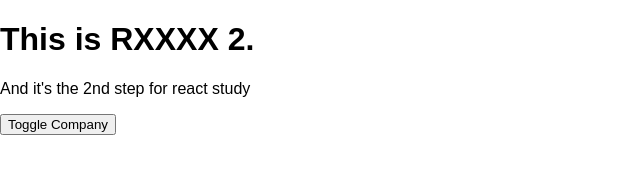
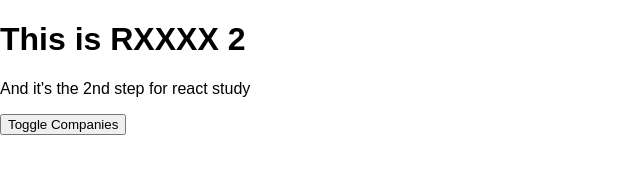
Before and after one commit to sherry0738/pro2, a React app: page / in a window 1280 px wide. Shown: the top 185 px of the page, without its empty margins (0-640 px from the left). Built offline with nearby package versions, Linux system fonts and the light colour scheme.

Commit message:
Refactor code to better structure by creating Cockpit.js/css files and Companies.js

```diff
--- /dev/null
+++ b/src/components/Cockpit/Cockpit.css
@@ -0,0 +1,31 @@
+
+.red {
+  color: red;
+}
+
+.bold {
+  font-weight: bold;
+}
+
+/* ------------comment out after yarn eject and config CSS module------------ */
+.Cockpit button {
+  border : 1px solid blue;
+  padding: 16px;
+  background-color: green;
+  font: inherit;
+  color: white;
+  cursor: pointer;
+}
+
+.Cockpit button:hover {
+  background-color: lightgreen;
+  color: black;
+}
+.Cockpit button.Red {
+  background-color: salmon;
+  color: black;
+}
+.Cockpit button.Red:hover {
+  background-color: red;
+  color: black;
+}
--- /dev/null
+++ b/src/components/Cockpit/Cockpit.js
@@ -0,0 +1,36 @@
+import React from "react";
+import cssClasses from "./Cockpit.css";
+
+const cockpit = props => {
+  const classes = [];
+  let btnClass = "";
+  if (props.showPerson) {
+    btnClass = cssClasses.Red;
+  }
+
+  if (props.companies.length <= 2) {
+    classes.push(cssClasses.red);
+  }
+  if (props.companies.length <= 1) {
+    classes.push(cssClasses.bold);
+  }
+  return (
+    <div className={cssClasses.Cockpit}>
+      <h1>This is RXXXX 2</h1>
+      <p className={classes.join(" ")}>And it's the 2nd step for react study</p>
+      <button
+        // style={style}
+        className={btnClass}
+        // onClick={this.switchCompanyHandler}
+        // onClick={this.togglePersonHandler}
+
+        // ------------ After refactor code into Cockpit.js------------------
+        onClick={props.clicked}
+      >
+        Toggle Companies
+      </button>
+    </div>
+  );
+};
+
+export default cockpit;
--- /dev/null
+++ b/src/components/Companies/Companies.js
@@ -0,0 +1,17 @@
+import React from "react";
+import Company from "./Company/Company";
+
+const companies = props =>
+  props.companies.map((company, index) => {
+    return (
+      <Company
+        click={() => props.clicked(index)}
+        name={company.name}
+        people={company.people}
+        key={company.id}
+        changed={event => props.changed(event, company.id)}
+      />
+    );
+  });
+
+export default companies;
--- a/src/CompanyCard/CompanyCard.css
+++ b/src/components/Companies/Company/Company.css
@@ -1,4 +1,4 @@
-.companyCard {
+.company {
   width: 60%;
   margin: 16px auto;
   border: 1px solid #eee;
--- a/src/CompanyCard/CompanyCard.js
+++ b/src/components/Companies/Company/Company.js
@@ -1,15 +1,15 @@
 import React from "react";
-import cssClasses from "./CompanyCard.css";
+import cssClasses from "./Company.css";
 // import Radium from "radium";
 
-const companyCard = props => {
+const company = props => {
   // const style = {
   //   "@media(min-width: 500px": {
   //     width: "450px"
   //   }
   // };
   return (
-    <div className={cssClasses.companyCard}>
+    <div className={cssClasses.company}>
       {/* <p>{props.name} has {props.people} people.</p> */}
       <p onClick={props.click}>
         {props.name} has {props.people} people.
@@ -23,4 +23,4 @@ const companyCard = props => {
     //   </div>
   );
 };
-export default companyCard;
+export default company;
--- /dev/null
+++ b/src/containers/App.js
@@ -0,0 +1,180 @@
+import React, { Component } from "react";
+// import Company from "../components/Companies/Company/Company";
+import Companies from "../components/Companies/Companies";
+import Cockpit from "../components/Cockpit/Cockpit";
+
+// import "./App.css";
+import cssClasses from "./App.css";
+
+// import Radium, { StyleRoot } from "radium";
+// import { white } from "ansi-colors";
+
+class App extends Component {
+  state = {
+    companies: [
+      { id: "dggt", name: "Zusdesk", people: 1000 },
+      { id: "dfregr", name: "Xeso", people: 2000 },
+      { id: "df", name: "Saek", people: 1500 }
+    ],
+    otherState: "something else",
+    showCompanies: false
+  };
+
+  // switchCompanyHandler = () => {
+  //   this.setState({
+  //     companies: [
+  //       {name: 'Zesdesk', people: 10000},
+  //       {name: 'Xero', people: 20000},
+  //       {name: 'Seek', people: 15000}
+  //     ]
+  //   })
+  // }
+
+  deleteCompanyHandler = companyIndex => {
+    // const companies = this.state.companies
+    //const companies = [...this.state.companies];
+    // -----------There are 2 other ways to create a copy, and change the copy, and update the state.-----------
+    const companies = this.state.companies.slice();
+    companies.splice(companyIndex, 1);
+    this.setState({ companies: companies });
+  };
+
+  nameChangehandle = (event, id) => {
+    const companyIndex = this.state.companies.findIndex(company => {
+      return company.id === id;
+    });
+
+    // const company = this.state.companies[companyIndex];  This is not good approch to mutate original object
+    const company = { ...this.state.companies[companyIndex] };
+
+    company.name = event.target.value;
+
+    const companies = [...this.state.companies];
+    companies[companyIndex] = company;
+    // const company = Object.assign({}, this.state.companies[companyIndex]);
+    // alternative way to create a new javascript object
+    this.setState({ companies: companies });
+  };
+
+  togglePersonHandler = () => {
+    const doesShow = this.state.showCompanies;
+    this.setState({ showCompanies: !doesShow });
+  };
+
+  render() {
+    // ------------comment out after yarn eject and config CSS module------------
+    // const style = {
+    //   backgroundColor: "lightblue",
+    //   font: "inherit",
+    //   border: "1px solid blue",
+    //   padding: "8px",
+    //   cursor: "pointer"
+    // ------------comment out after Radium practice ----------
+    // ":hover": {
+    //   backgroundColor: "lightyellow",
+    //   color: "black"
+    // }
+    // };
+
+    let companies = null;
+    // ----------S1 after config CSS module and works -----------
+
+    // -------move to Cockpit.js file---------
+    // let btnClass = "";
+
+    if (this.state.showCompanies) {
+      companies = (
+        <div>
+          <Companies
+            companies={this.state.companies}
+            clicked={this.deleteCompanyHandler}
+            changed={this.nameChangehandle}
+          />
+
+          {/* <Company name={this.state.companies[0].name} people={this.state.companies[0].people}/>
+          <Company
+              name={this.state.companies[1].name}
+              people={this.state.companies[1].people}
+              nameChange={this.nameChangehandle}
+              click={this.switchCompanyHandler.bind(this, 'Harvard')}
+              click={this.switchCompanyHandler.bind(this, 'Xeiver')} >
+              Special company
+            </Company>
+            <Company name={this.state.companies[2].name} people={this.state.companies[2].people}/> */}
+        </div>
+      );
+      // style.backgroundColor = "red";
+
+      // ----------S1 after config CSS module and works -----------
+      // ----------move to Cockpit.js file---------------
+      // btnClass = cssClasses.Red;
+    }
+
+    // ------------------------ This is Step 2 for styling -------------------------------------
+    // let classes = ["red", "bold"].join(" ");
+
+    // -------Move to Cockpit.js file-----------------
+    // const classes = [];
+    // if (this.state.companies.length <= 2) {
+    //   // classes.push("red");
+    //   classes.push(cssClasses.red);
+    // }
+    // if (this.state.companies.length <= 1) {
+    //   // classes.push("bold");
+    //   classes.push(cssClasses.bold);
+    // }
+
+    return (
+      // <div className={"App"}>
+      <div className={cssClasses.App}>
+        {/* ---------move to cockpit.js file ---------- */}
+
+        {/* <header className="App-header">
+          <h1>This is RXXXX 2.</h1>
+          <p className={classes.join(" ")}>
+            And it's the 2nd step for react study
+          </p>
+        </header>
+        <button
+          // style={style}
+          className={btnClass}
+          // onClick={this.switchCompanyHandler}
+          onClick={this.togglePersonHandler}
+        >
+          Toggle Company
+        </button> */}
+
+        {/* -------After refactor code to the Cockpit.js file--------- */}
+        <Cockpit
+          showCompanies={this.state.showCompanies}
+          companies={this.state.companies}
+          clicked={this.togglePersonHandler}
+        />
+
+        {companies}
+        {/* <div>
+
+            <button onClick={()=>this.switchCompanyHandler('Harvard')}>Switch Company</button>
+            <Company name="Zusdesk" people="1000"/>
+            <Company name="Xeso" people="2000" >Special company</Company>
+            <Company name="Saek" people="1500"/>
+
+            <Company name={this.state.companies[0].name} people={this.state.companies[0].people}/>
+            <Company
+              name={this.state.companies[1].name}
+              people={this.state.companies[1].people}
+              nameChange={this.nameChangehandle}
+              click={this.switchCompanyHandler.bind(this, 'Harvard')}>
+              click={this.switchCompanyHandler.bind(this, 'Xeiver')} >
+              Special company
+            </Company>
+            <Company name={this.state.companies[2].name} people={this.state.companies[2].people}/>
+
+          </div>  */}
+      </div>
+    );
+    // return React.createElement('div', null, React.createElement('h1'), null, 'this is React intro 2')
+  }
+}
+
+export default App;
--- a/src/App.js
+++ b/src/example_3_to_4.js
@@ -1,13 +1,17 @@
 import React, { Component } from "react";
-import CompanyCard from "./CompanyCard/CompanyCard";
+// import Company from "../components/Companies/Company/Company";
+import Companies from "../components/Companies/Companies";
+import Cockpit from "../components/Cockpit/Cockpit";
+
 // import "./App.css";
 import cssClasses from "./App.css";
+
 // import Radium, { StyleRoot } from "radium";
 // import { white } from "ansi-colors";
 
 class App extends Component {
   state = {
-    companis: [
+    companies: [
       { id: "dggt", name: "Zusdesk", people: 1000 },
       { id: "dfregr", name: "Xeso", people: 2000 },
       { id: "df", name: "Saek", people: 1500 }
@@ -18,7 +22,7 @@ class App extends Component {
 
   // switchCompanyHandler = () => {
   //   this.setState({
-  //     companis: [
+  //     companies: [
   //       {name: 'Zesdesk', people: 10000},
   //       {name: 'Xero', people: 20000},
   //       {name: 'Seek', people: 15000}
@@ -27,29 +31,29 @@ class App extends Component {
   // }
 
   deleteCompanyHandler = companyIndex => {
-    // const companis = this.state.companis
-    //const companis = [...this.state.companis];
+    // const companies = this.state.companies
+    //const companies = [...this.state.companies];
     // -----------There are 2 other ways to create a copy, and change the copy, and update the state.-----------
-    const companis = this.state.companis.slice();
-    companis.splice(companyIndex, 1);
-    this.setState({ companis: companis });
+    const companies = this.state.companies.slice();
+    companies.splice(companyIndex, 1);
+    this.setState({ companies: companies });
   };
 
   nameChangehandle = (event, id) => {
-    const companyIndex = this.state.companis.findIndex(company => {
+    const companyIndex = this.state.companies.findIndex(company => {
       return company.id === id;
     });
 
-    // const company = this.state.companis[companyIndex];  This is not good approch to mutate original object
-    const company = { ...this.state.companis[companyIndex] };
+    // const company = this.state.companies[companyIndex];  This is not good approch to mutate original object
+    const company = { ...this.state.companies[companyIndex] };
 
     company.name = event.target.value;
 
-    const companis = [...this.state.companis];
-    companis[companyIndex] = company;
-    // const company = Object.assign({}, this.state.companis[companyIndex]);
+    const companies = [...this.state.companies];
+    companies[companyIndex] = company;
+    // const company = Object.assign({}, this.state.companies[companyIndex]);
     // alternative way to create a new javascript object
-    this.setState({ companis: companis });
+    this.setState({ companies: companies });
   };
 
   togglePersonHandler = () => {
@@ -72,58 +76,60 @@ class App extends Component {
     // }
     // };
 
-    let companis = null;
+    let companies = null;
     // ----------S1 after config CSS module and works -----------
-    let btnClass = "";
+
+    // -------move to Cockpit.js file---------
+    // let btnClass = "";
 
     if (this.state.showCompanies) {
-      companis = (
+      companies = (
         <div>
-          {this.state.companis.map((company, index) => {
-            return (
-              <CompanyCard
-                click={() => this.deleteCompanyHandler(index)}
-                name={company.name}
-                people={company.people}
-                key={company.id}
-                changed={event => this.nameChangehandle(event, company.id)}
-              />
-            );
-          })}
-          {/* <CompanyCard name={this.state.companis[0].name} people={this.state.companis[0].people}/>
-          <CompanyCard
-              name={this.state.companis[1].name}
-              people={this.state.companis[1].people}
+          <Companies
+            companies={this.state.companies}
+            clicked={this.deleteCompanyHandler}
+            changed={this.nameChangehandle}
+          />
+
+          {/* <Company name={this.state.companies[0].name} people={this.state.companies[0].people}/>
+          <Company
+              name={this.state.companies[1].name}
+              people={this.state.companies[1].people}
               nameChange={this.nameChangehandle}
               click={this.switchCompanyHandler.bind(this, 'Harvard')}
               click={this.switchCompanyHandler.bind(this, 'Xeiver')} >
               Special company
-            </CompanyCard>
-            <CompanyCard name={this.state.companis[2].name} people={this.state.companis[2].people}/> */}
+            </Company>
+            <Company name={this.state.companies[2].name} people={this.state.companies[2].people}/> */}
         </div>
       );
       // style.backgroundColor = "red";
 
       // ----------S1 after config CSS module and works -----------
-      btnClass = cssClasses.Red;
+      // ----------move to Cockpit.js file---------------
+      // btnClass = cssClasses.Red;
     }
 
     // ------------------------ This is Step 2 for styling -------------------------------------
     // let classes = ["red", "bold"].join(" ");
-    const classes = [];
-    if (this.state.companis.length <= 2) {
-      // classes.push("red");
-      classes.push(cssClasses.red);
-    }
-    if (this.state.companis.length <= 1) {
-      // classes.push("bold");
-      classes.push(cssClasses.bold);
-    }
+
+    // -------Move to Cockpit.js file-----------------
+    // const classes = [];
+    // if (this.state.companies.length <= 2) {
+    //   // classes.push("red");
+    //   classes.push(cssClasses.red);
+    // }
+    // if (this.state.companies.length <= 1) {
+    //   // classes.push("bold");
+    //   classes.push(cssClasses.bold);
+    // }
 
     return (
       // <div className={"App"}>
       <div className={cssClasses.App}>
-        <header className="App-header">
+        {/* ---------move to cockpit.js file ---------- */}
+
+        {/* <header className="App-header">
           <h1>This is RXXXX 2.</h1>
           <p className={classes.join(" ")}>
             And it's the 2nd step for react study
@@ -136,25 +142,33 @@ class App extends Component {
           onClick={this.togglePersonHandler}
         >
           Toggle Company
-        </button>
-        {companis}
+        </button> */}
+
+        {/* -------After refactor code to the Cockpit.js file--------- */}
+        <Cockpit
+          showCompanies={this.state.showCompanies}
+          companies={this.state.companies}
+          clicked={this.togglePersonHandler}
+        />
+
+        {companies}
         {/* <div>
 
             <button onClick={()=>this.switchCompanyHandler('Harvard')}>Switch Company</button>
-            <CompanyCard name="Zusdesk" people="1000"/>
-            <CompanyCard name="Xeso" people="2000" >Special company</CompanyCard>
-            <CompanyCard name="Saek" people="1500"/>
+            <Company name="Zusdesk" people="1000"/>
+            <Company name="Xeso" people="2000" >Special company</Company>
+            <Company name="Saek" people="1500"/>
 
-            <CompanyCard name={this.state.companis[0].name} people={this.state.companis[0].people}/>
-            <CompanyCard
-              name={this.state.companis[1].name}
-              people={this.state.companis[1].people}
+            <Company name={this.state.companies[0].name} people={this.state.companies[0].people}/>
+            <Company
+              name={this.state.companies[1].name}
+              people={this.state.companies[1].people}
               nameChange={this.nameChangehandle}
               click={this.switchCompanyHandler.bind(this, 'Harvard')}>
               click={this.switchCompanyHandler.bind(this, 'Xeiver')} >
               Special company
-            </CompanyCard>
-            <CompanyCard name={this.state.companis[2].name} people={this.state.companis[2].people}/>
+            </Company>
+            <Company name={this.state.companies[2].name} people={this.state.companies[2].people}/>
 
           </div>  */}
       </div>
```
Also changed, not shown: src/containers/App.css (renamed from src/App.css, +4 -3 lines), src/example_3.js (+16 -14 lines), src/index.js (+6 -6 lines), 1 other file (tests, documents, lock files or other folders).
